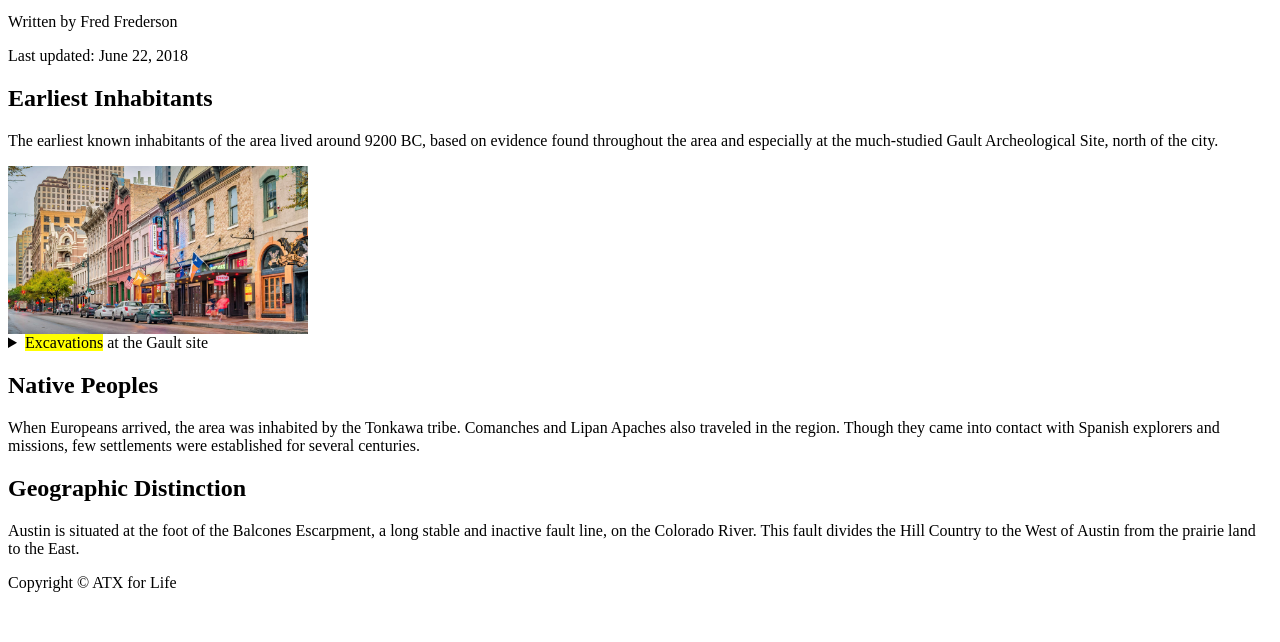
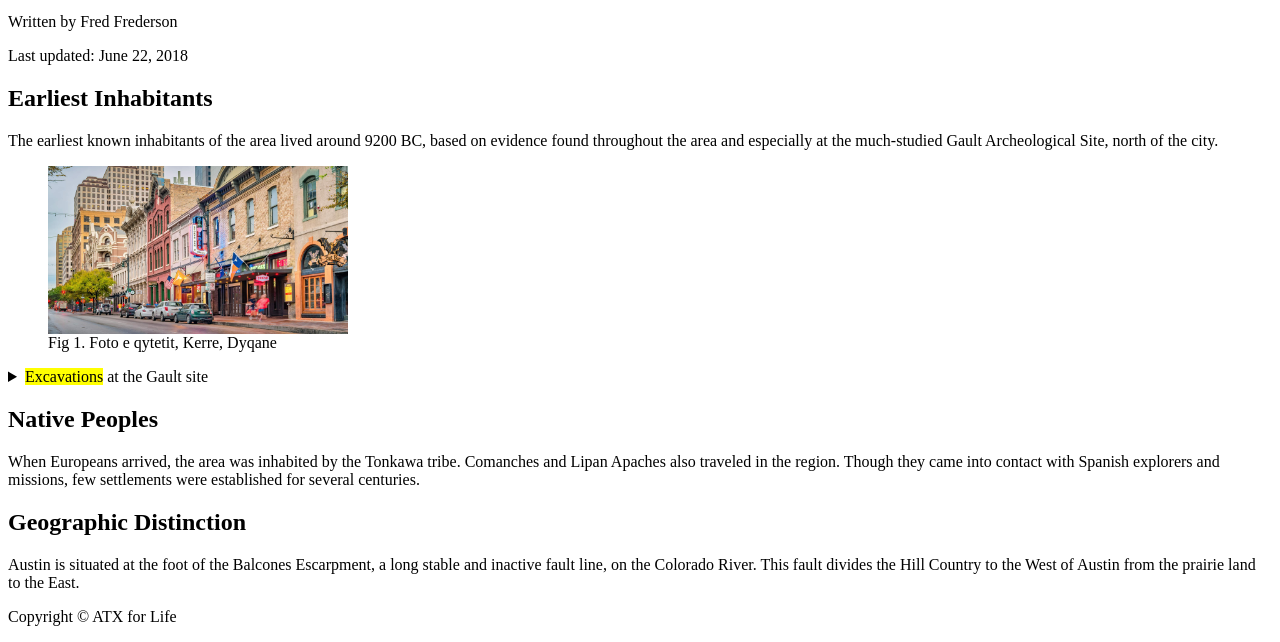
Before and after one commit to itismenz/Future-Minds-Academy, a plain HTML site: page assignments/Convert to Semantic HTML/semantic/semantic.html in a window 1280 px wide. Shown: the part 184-826 px from the top of the page. Before the commit the page ends 800 px from the top, so only its background shows below. Drawn offline with Linux system fonts and the light colour scheme.

Commit message:
Permirsim

```diff
--- a/assignments/Convert to Semantic HTML/semantic/semantic.html
+++ b/assignments/Convert to Semantic HTML/semantic/semantic.html
@@ -1,5 +1,7 @@
 <html>
+
 <head> </head>
+
 <body>
   <p class="logo">Austin, Texas</p>
   <nav aria-label="primary-navigation">
@@ -34,8 +36,10 @@
             based on evidence found throughout the area and especially at the
             much-studied Gault Archeological Site, north of the city.
           </p>
-
+          <figure>
             <img src="images/austin.jpg" width="300" alt="foto e qytetit" />
+            <figcaption>Fig 1. Foto e qytetit, Kerre, Dyqane</figcaption>
+          </figure>
 
           <aside>
             <details>
@@ -79,4 +83,5 @@
     <p>Copyright © ATX for Life</p>
   </footer>
 </body>
+
 </html>
```
Lines whose indentation alone changed are shown as unchanged.
